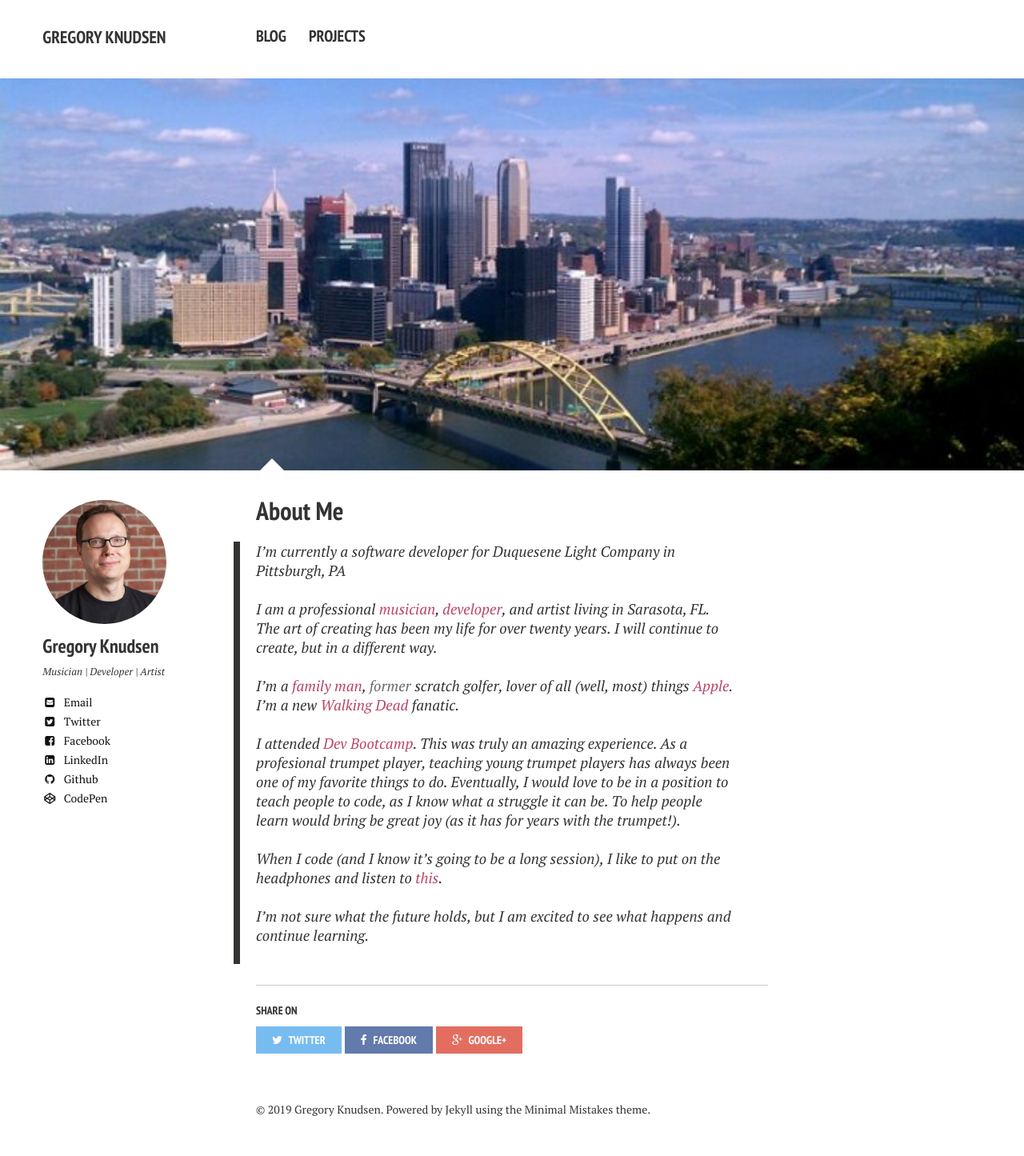
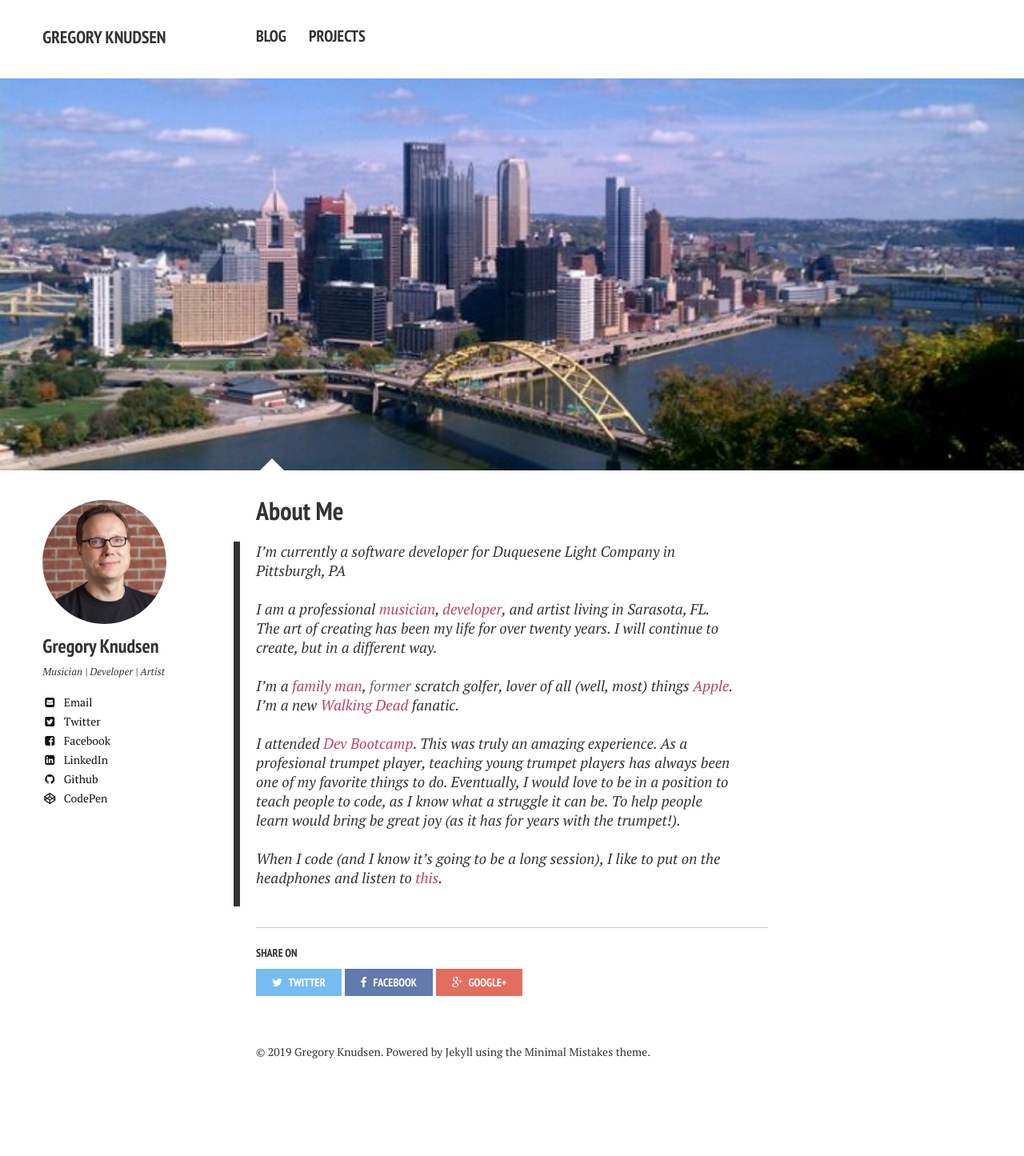
Before and after one commit to gregknudsen/gregknudsen.github.io, a Jekyll site: the page built from about/index.md, in a window 1280 px wide. Shown: the whole page at 80% size. Built offline with Jekyll 4.4.1, drawn with Linux system fonts in a browser that asks for light colours; nearby versions of some CDN libraries; after the commit the page ends 1373 px from its top, so only the background shows below that.

Commit message:
remove some text from about page...still not updating

```diff
--- a/about/index.md
+++ b/about/index.md
@@ -13,4 +13,3 @@
 I'm a [family man](http://imgur.com/V0moQQZ){:target="_blank"}, <span id="former">former</span> scratch golfer, lover of all (well, most) things [Apple](http://www.apple.com){:target="_blank"}. I'm a new [Walking Dead](http://www.amc.com/shows/the-walking-dead) fanatic.<br><br>
 I attended [Dev Bootcamp](http://devbootcamp.com/locations/new-york/){:target="_blank"}. This was truly an amazing experience. As a profesional trumpet player, teaching young trumpet players has always been one of my favorite things to do. Eventually, I would love to be in a position to teach people to code, as I know what a struggle it can be. To help people learn would bring be great joy (as it has for years with the trumpet!).<br><br>
 When I code (and I know it's going to be a long session), I like to put on the headphones and listen to [this](https://www.youtube.com/watch?v=5N8sUccRiTA).<br><br>
-I'm not sure what the future holds, but I am excited to see what happens and continue learning.<br><br>
```
